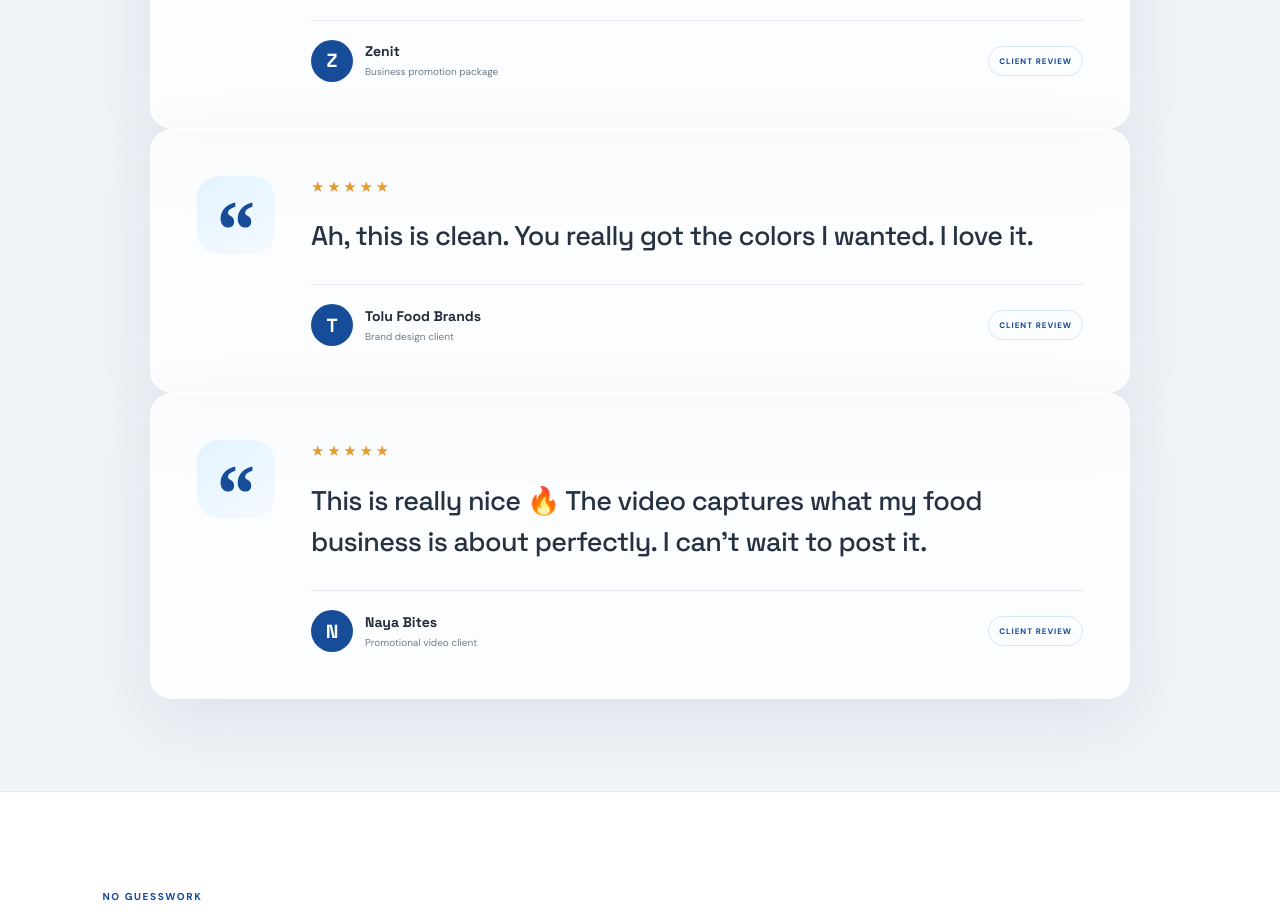
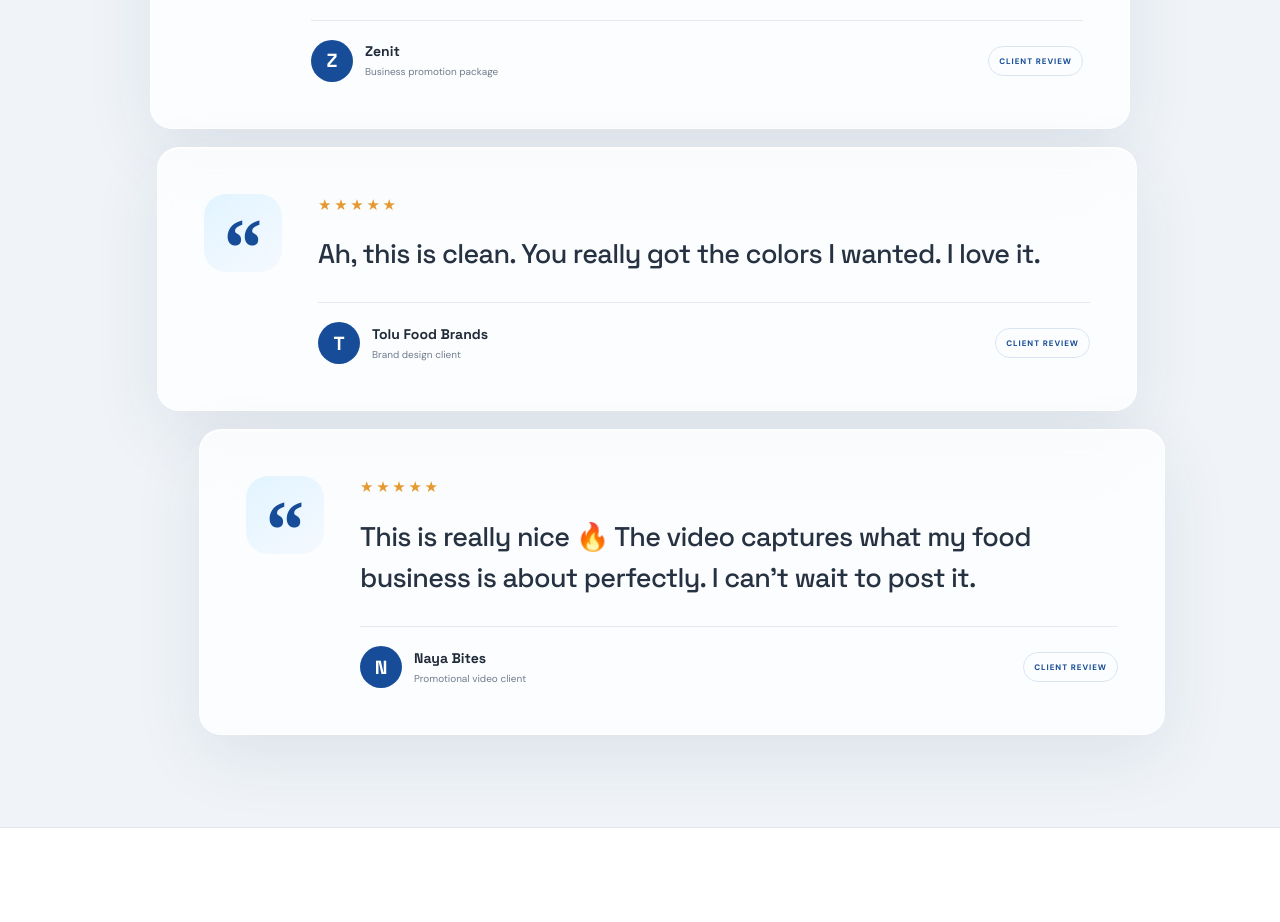
Before and after one commit to donatofaith/ekreativ-business-boost, a Next.js app: page / in a window 1280 px wide. Shown: the part 3760-4682 px from the top of the page. Built offline with nearby package versions, Linux system fonts and the light colour scheme.

Commit message:
Style animated client testimonial cards

```diff
--- a/app/landing.css
+++ b/app/landing.css
@@ -386,3 +386,13 @@
 .studio-testimonial-author small{font-size:10px;color:#6f7d8d}
 .studio-testimonial-verified{margin-left:auto;padding:8px 10px;border:1px solid #d9e5f2;border-radius:99px;color:#174d98;font-size:8px;font-weight:800;letter-spacing:.12em}
 @media(max-width:700px){.studio-testimonials{padding:68px 20px}.studio-testimonial-card{grid-template-columns:1fr;gap:15px;padding:22px;border-radius:17px}.studio-testimonial-mark{width:54px;height:54px;border-radius:16px;font-size:60px;padding-top:11px}.studio-testimonial-content blockquote{font-size:19px;line-height:1.55;margin:13px 0 22px}.studio-testimonial-author{flex-wrap:wrap}.studio-testimonial-verified{font-size:7px;padding:7px 8px}}
+
+
+/* Multiple client reviews with staggered entrance */
+.studio-testimonials-grid{display:grid;grid-template-columns:1fr;gap:18px;max-width:1050px;margin:0 auto}
+.studio-testimonial-card{width:100%;transition:transform .35s ease,box-shadow .35s ease,border-color .35s ease}
+.studio-testimonial-card:hover{transform:translateY(-4px);box-shadow:0 28px 75px rgba(23,53,88,.14),inset 0 1px 0 #fff}
+.studio-testimonial-card:nth-child(2){margin-left:clamp(0px,4vw,42px);width:calc(100% - clamp(0px,4vw,42px))}
+.studio-testimonial-card:nth-child(3){margin-left:clamp(0px,8vw,84px);width:calc(100% - clamp(0px,8vw,84px))}
+.studio-testimonial-card.studio-reveal{transition:opacity .72s cubic-bezier(.2,.7,.2,1),transform .72s cubic-bezier(.2,.7,.2,1),box-shadow .35s ease;transition-delay:var(--reveal-delay,0ms)}
+@media(max-width:700px){.studio-testimonial-card:nth-child(2),.studio-testimonial-card:nth-child(3){margin-left:0;width:100%}}
```
